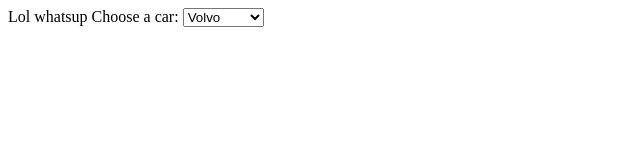
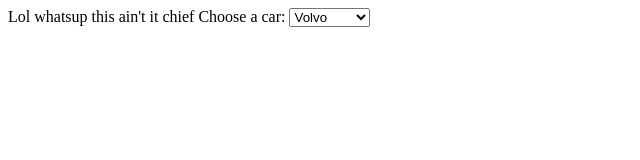
Before and after one commit to ooga-bugha/Bulk-updates, a plain HTML site: page index.html in a window 1280 px wide. Shown: the whole page, without its empty margins (0-640 px from the left). Drawn offline with Linux system fonts and the light colour scheme.

Commit message:
Update index.html

```diff
--- a/index.html
+++ b/index.html
@@ -6,7 +6,7 @@
 	</title>
 </head>
 <body>
-	Lol whatsup
+	Lol whatsup this ain't it chief
 	<label for="cars">Choose a car:</label>
 	<select name="cars" id="cars">
 		<option value="volvo">Volvo</option>
```
